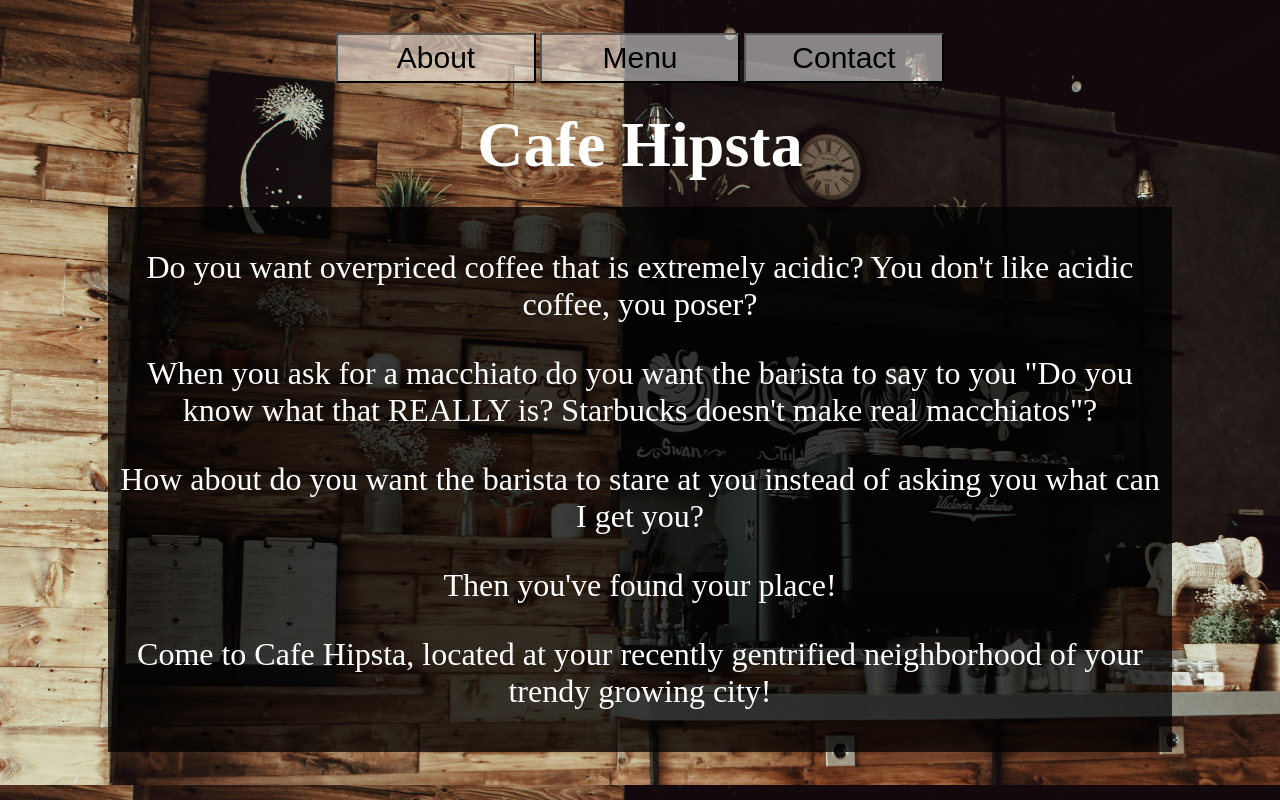
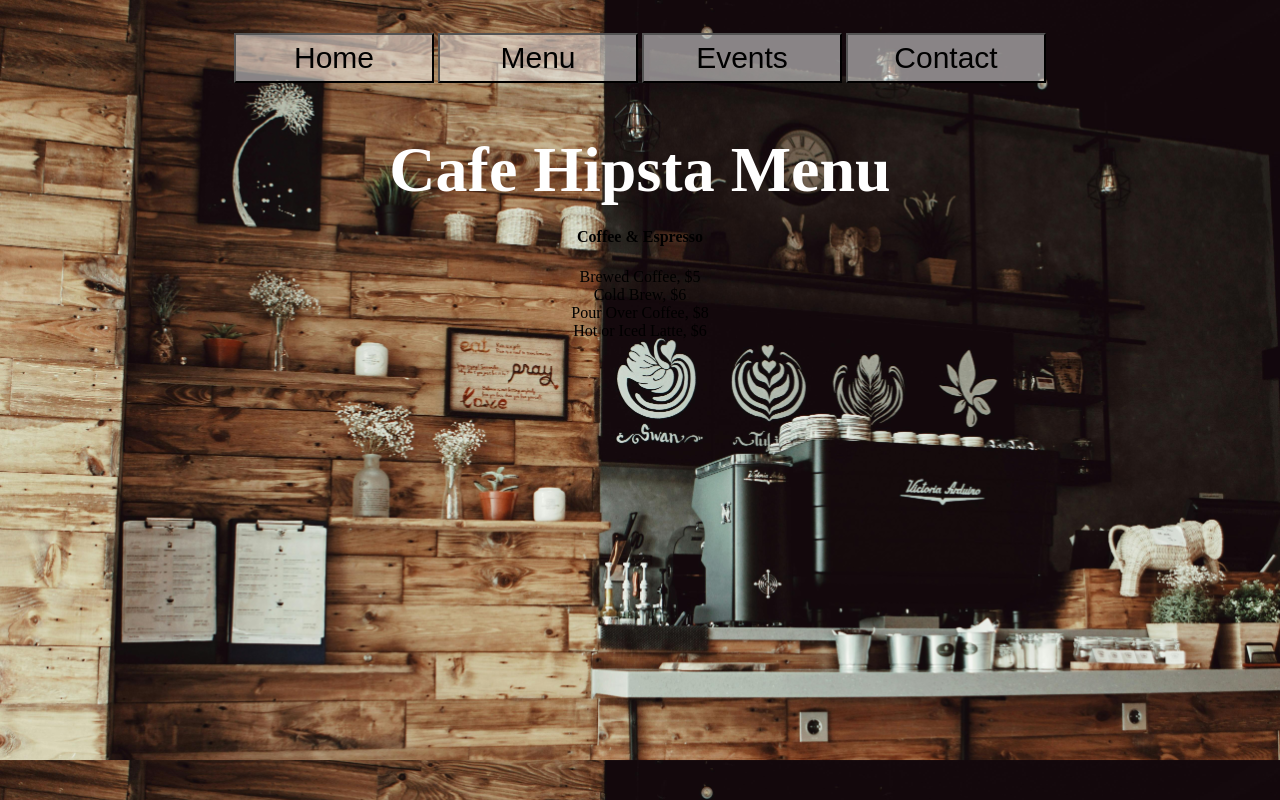
Before and after one commit to h-maren/restaurant-page, a website built with webpack: page src/index.html in a window 1280 px wide. Both pictures are taken after a click on the button "Menu". Built offline with nearby package versions, Linux system fonts and the light colour scheme.

Commit message:
Add Tab-Switching Logic for Navigation Bar Added ability for page contents to be reloaded depending on which button in navbar selected. So far only home and menu pages tested. Built part of menu just for testing, need to finish menu and create other pages

```diff
--- a/src/index.html
+++ b/src/index.html
@@ -4,13 +4,13 @@
     <meta charset="UTF-8">
     <meta name="viewport" content="width=device-width, initial-scale=1.0">
     <title>Restaurant Page</title>
-    <link rel="stylesheet" href="style.css">
 </head>
 <body>
     <header>
         <nav>
-            <button>About</button>
-            <button>Menu</button>
+            <button class="home-btn">Home</button>
+            <button class="menu-btn">Menu</button>
+            <button>Events</button>
             <button>Contact</button>
         </nav>
     </header>
--- a/src/index.js
+++ b/src/index.js
@@ -1,6 +1,33 @@
 import './style.css';
 import {title,cafeInfo} from './loadmain.js';
+import {title as menuTitle, menu} from './menu.js';
 
-const element=document.querySelector('#content');
-element.appendChild(title);
-element.appendChild(cafeInfo);
+const mainElement=document.querySelector('#content');
+
+renderHomePage();
+
+function renderHomePage(){
+    mainElement.appendChild(title);
+    mainElement.appendChild(cafeInfo);
+};
+
+const homeBtn=document.querySelector('.home-btn');
+homeBtn.addEventListener('click', () => {
+    clearPage();
+    renderHomePage();
+});
+
+const menuBtn=document.querySelector('.menu-btn');
+menuBtn.addEventListener('click', () => {
+    //clear all elements
+    clearPage();
+    //add new elements
+    mainElement.appendChild(menuTitle);
+    mainElement.appendChild(menu);
+});
+
+function clearPage(){
+    while (mainElement.lastElementChild) {
+        mainElement.removeChild(mainElement.lastElementChild);
+    }
+};
--- /dev/null
+++ b/src/menu.js
@@ -0,0 +1,28 @@
+const title=document.createElement('h1');
+title.textContent="Cafe Hipsta Menu";
+
+const menu=document.createElement('div');
+menu.classList='totalMenu';
+
+const coffeeMenu=document.createElement('div');
+coffeeMenu.classList='menuCard';
+
+const coffeeTitle=document.createElement('h4');
+coffeeTitle.textContent='Coffee & Espresso';
+coffeeMenu.appendChild(coffeeTitle);
+const coffeeItem1=document.createElement('div');
+coffeeItem1.textContent='Brewed Coffee, $5';
+coffeeMenu.appendChild(coffeeItem1);
+const coffeeItem2=document.createElement('div');
+coffeeItem2.textContent='Cold Brew, $6';
+coffeeMenu.appendChild(coffeeItem2);
+const coffeeItem3=document.createElement('div');
+coffeeItem3.textContent='Pour Over Coffee, $8';
+coffeeMenu.appendChild(coffeeItem3);
+const coffeeItem4=document.createElement('div');
+coffeeItem4.textContent='Hot or Iced Latte, $6';
+coffeeMenu.appendChild(coffeeItem4);
+
+menu.appendChild(coffeeMenu);
+
+export {title, menu};
--- a/src/style.css
+++ b/src/style.css
@@ -24,6 +24,7 @@ header {
     display: flex;
     flex-direction: column;
     align-items: center;
+    margin: 25px 100px;
 }
 
 button {
@@ -34,7 +35,6 @@ button {
 }
 
 .cafe-description {
-    margin: 25px 100px;
     gap: 10px;
     background-color: rgba(0,0,0,0.75);
     padding: 10px;
```
